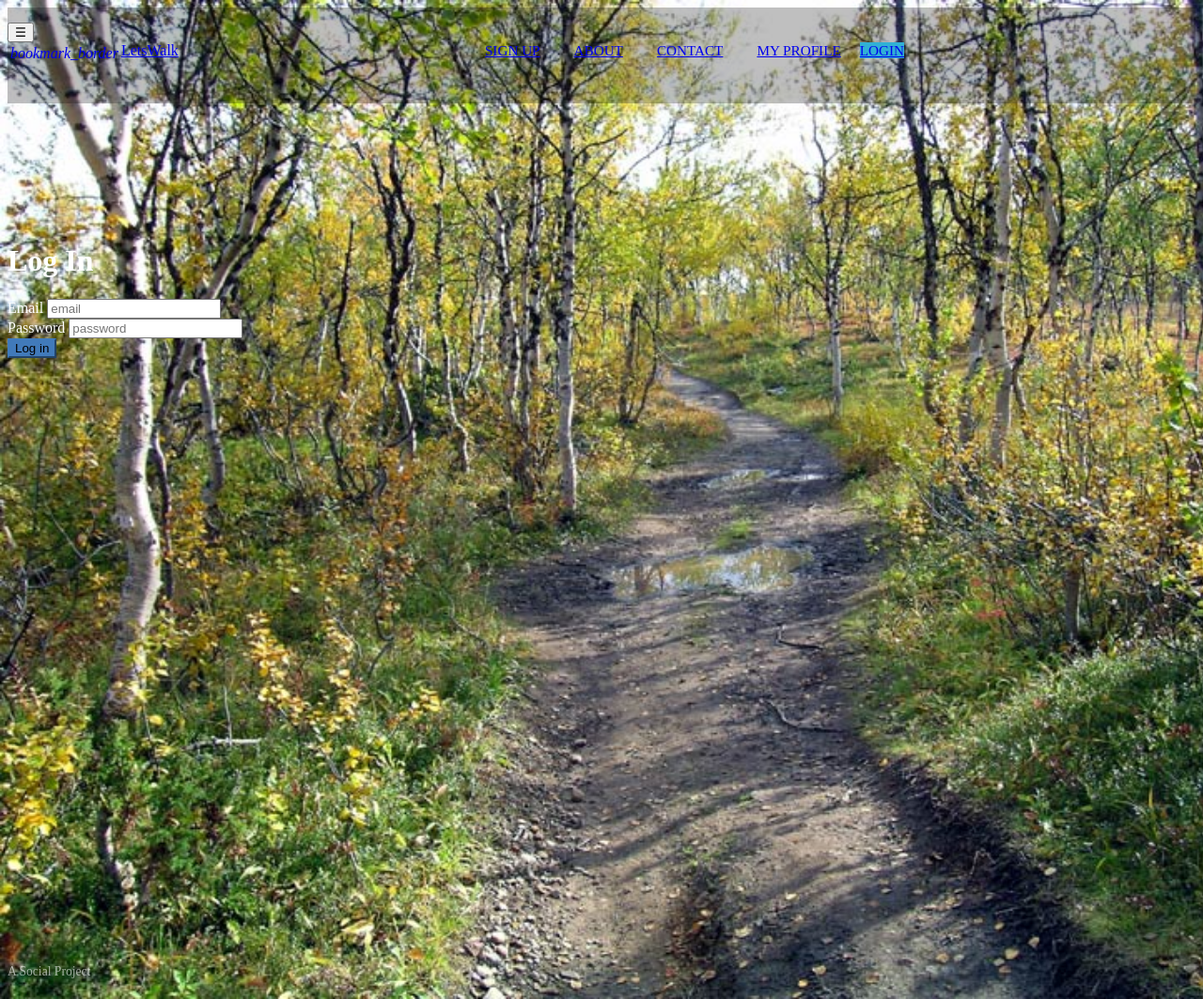
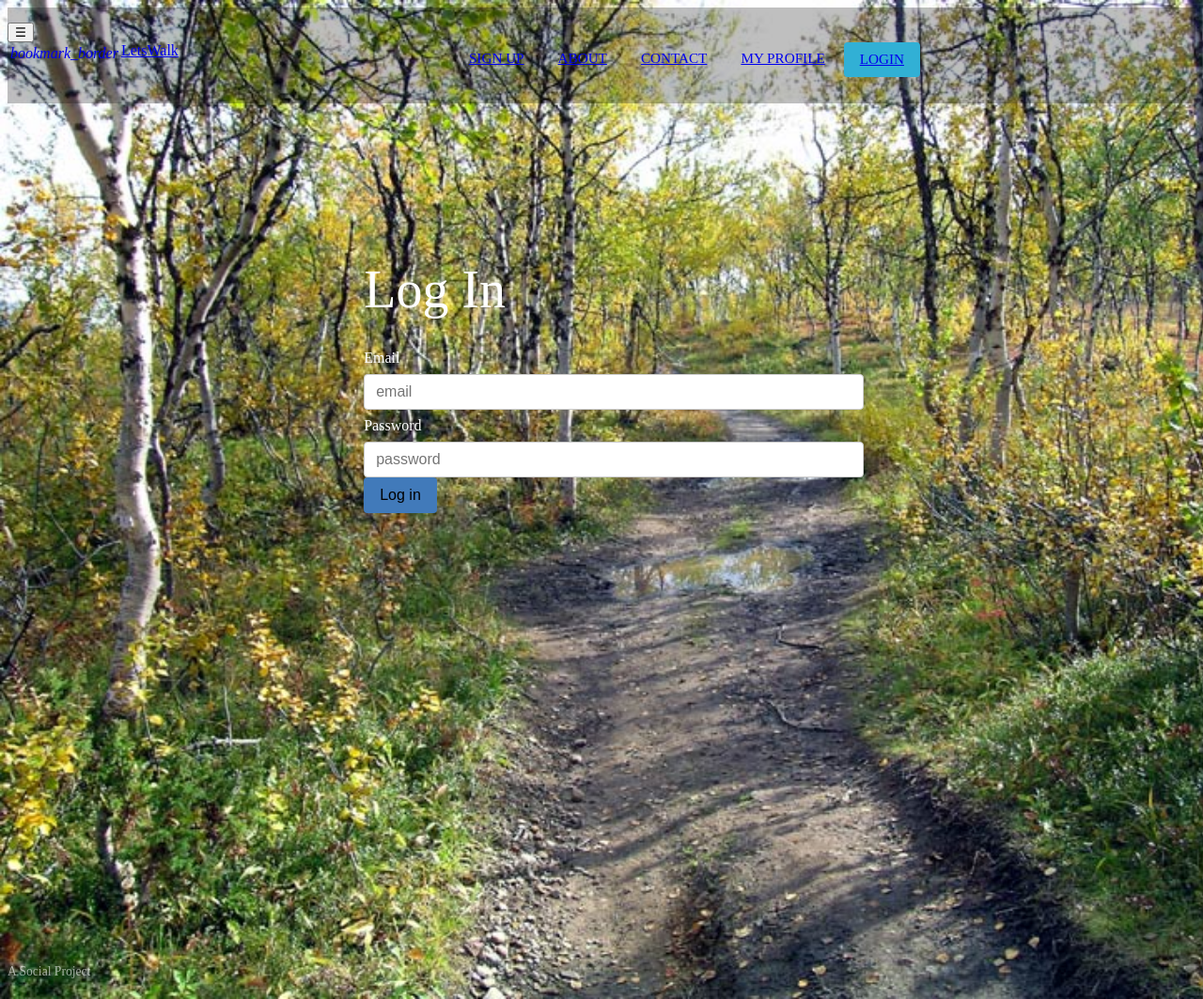
Before and after one commit to dean-vollebregt/Template, a website: page views/login.html in a window 1280 px wide. Shown: the whole page at 94% size. Drawn offline with nearby package versions, Linux system fonts and the light colour scheme; files that its build step writes are made by us from their sources.

Commit message:
update css

```diff
--- a/public/stylesheets/style.css
+++ b/public/stylesheets/style.css
@@ -28,12 +28,11 @@ a:hover {
 
 /* Modifier Styles */
 
-
 .list-group {
 	color: initial;
 }
 .label {
-	font-size: .88rem;
+	font-size: .88r\em;
 	vertical-align: top;
 	margin: 3px 0 0 4px;
 }
@@ -44,6 +43,10 @@ a:hover {
 	background: #417aba;
 	border-color: #417aba;
 }
+.btn-primary:hover {
+	background: #0275d8;
+}
+
 .btn-info {
 	background-color: #31b0d5;
 	border-color: #2aabd2;
@@ -63,6 +66,23 @@ a:hover {
 .btn {
 	transition: .4s;
 }
+
+.btn {
+	display: inline-block;
+	padding: .375rem 1rem;
+	font-size: 1rem;
+	font-weight: 400;
+	line-height: 1.5;
+	text-align: center;
+	white-space: nowrap;
+	vertical-align: middle;
+	cursor: pointer;
+	user-select: none;
+	border: 1px solid transparent;
+	border-radius: .25rem;
+	transition: .4s;
+}
+
 
 /* Icon Styles */
 
@@ -108,6 +128,16 @@ a:hover {
 	.main {
 		padding-top: 6rem;
 	}
+
+	/* Form Sizing */
+
+	.col-md-6 {
+		width: 40%;
+	}
+
+	.col-md-offset-3 {
+		margin-left: 30%;
+	}
 }
 
 @media (min-width: 48em) {
@@ -115,4 +145,50 @@ a:hover {
 	.main {
 		padding-top: 8rem;
 	}
+
+	/* Form Sizing */
+
+	.col-md-6 {
+		width: 40%;
+	}
+
+	.col-md-offset-3 {
+		margin-left: 30%;
+	}
+
 }
+
+/* Form */
+
+form {
+	display: block;
+	margin-top: 0em;
+}
+
+.display-4 {
+	font-size: 3.5rem;
+	font-weight: 300;
+}
+
+.m-b-2 {
+	margin-bottom: 1.5rem!important;
+}
+
+.form-control {
+	display: block;
+	width: 100%;
+	padding: .375rem .75rem;
+	font-size: 1rem;
+	line-height: 1.5;
+	color: #55595c;
+	background-color: #fff;
+	background-image: none;
+	border: 1px solid #ccc;
+	border-radius: .25rem;
+}
+
+label {
+	display: inline-block;
+	margin-bottom: .5rem;
+	margin-top: .5rem;
+}
```
